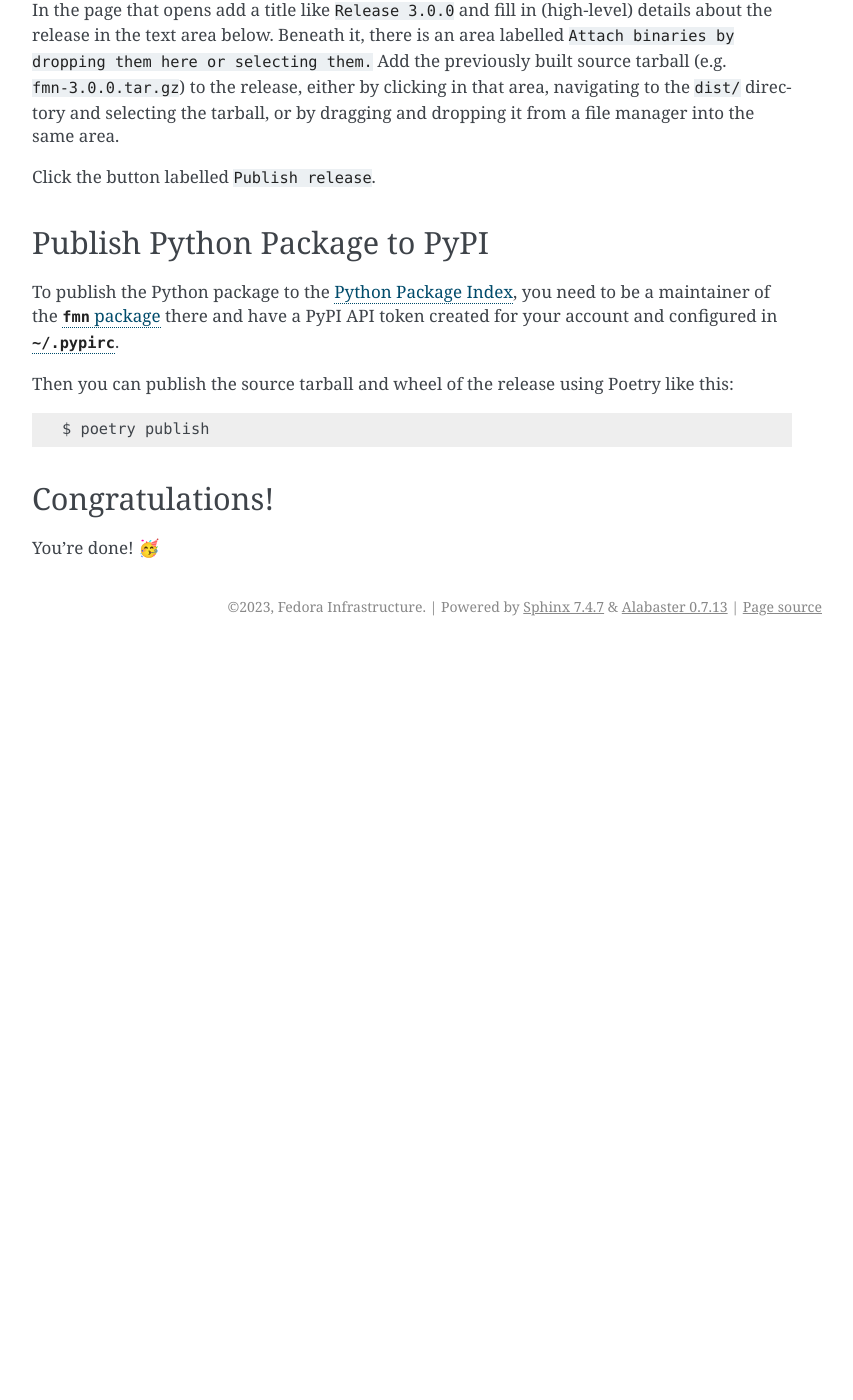
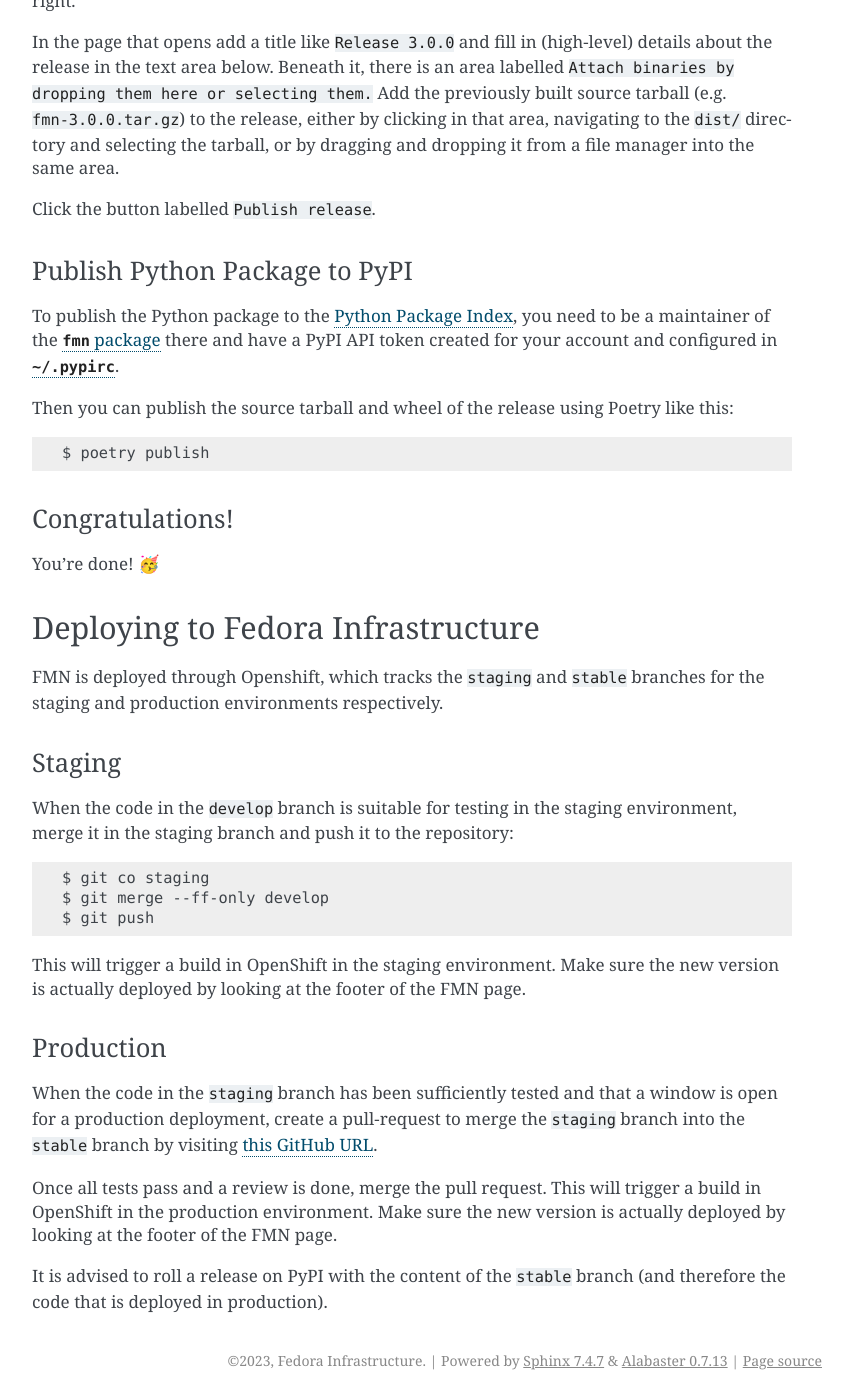
Before and after one commit to fedora-infra/fmn, a Sphinx documentation site: the page built from docs/release.md, in a window 1280 px wide and 1400 px high, scrolled down 1612 px. Shown: the whole window, without its empty margins (338-1191 px from the left). Built offline with Sphinx 7.4.7, drawn with Linux system fonts in a browser that asks for light colours; pages that are not in the unit, such as notebooks, are missing from menus; before the commit the page ends 2258 px from its top, so only the background shows below that; some of the changed text lies outside the part shown.

Commit message:
Document how the code is deployed in Fedora Infra
Signed-off-by: Aurélien Bompard <aurelien@bompard.org>

````diff
--- a/docs/release.md
+++ b/docs/release.md
@@ -6,12 +6,14 @@
 
 # Rolling a Release
 
+## Releasing on PyPI
+
 This documents how a release is made.
 
 Unless otherwise noted, files are referenced relative to and commands should be executed from the
 top-level directory of the repository.
 
-## Generate Changelog
+### Generate Changelog
 
 We want to document what changes between releases. To do that, we use `towncrier` which collates
 changelog snippets and adds them to `docs/changelog.md`:
@@ -35,7 +37,7 @@
 Afterwards, commit the changes to git. The commit should contain the extended `docs/changelog.md`
 file as well as the snippet files which were removed in the previous step.
 
-## Bump the Version
+### Bump the Version
 
 Use `poetry version (patch|minor|major|…)` to bump the version in `pyproject.toml`, e.g.:
 
@@ -48,7 +50,7 @@
 
 Commit the changes to git.
 
-## Tag the Release
+### Tag the Release
 
 Tag this commit with a GPG-signed tag using the plain version number, e.g.:
 
@@ -62,7 +64,7 @@
 $ git push origin develop 3.0.0
 ```
 
-## Build the Artifacts
+### Build the Artifacts
 
 Build the source tarball and installable Python wheel archive:
 
@@ -72,7 +74,7 @@
 
 Th resulting archives will be placed into the `dist/` directory.
 
-## Create a Release on GitHub
+### Create a Release on GitHub
 
 Open [`https://github.com/fedora-infra/fmn/tags`](https://github.com/fedora-infra/fmn/tags) in a web
 browser, navigate to the just created tag (it should be at the top) and select `Create release` from
@@ -80,13 +82,13 @@
 
 In the page that opens add a title like `Release 3.0.0` and fill in (high-level) details about the
 release in the text area below. Beneath it, there is an area labelled `Attach binaries by dropping
-them here or selecting them.` Add the previously built source tarball (e.g.  `fmn-3.0.0.tar.gz`) to
+them here or selecting them.` Add the previously built source tarball (e.g. `fmn-3.0.0.tar.gz`) to
 the release, either by clicking in that area, navigating to the `dist/` directory and selecting the
 tarball, or by dragging and dropping it from a file manager into the same area.
 
 Click the button labelled `Publish release`.
 
-## Publish Python Package to PyPI
+### Publish Python Package to PyPI
 
 To publish the Python package to the [Python Package Index](https://pypi.org), you need to be a
 maintainer of the [`fmn` package](https://pypi.org/project/fmn/) there and have a PyPI API token
@@ -99,6 +101,38 @@
 $ poetry publish
 ```
 
-## Congratulations!
+### Congratulations!
 
 You’re done! 🥳
+
+## Deploying to Fedora Infrastructure
+
+FMN is deployed through Openshift, which tracks the `staging` and `stable` branches for the staging
+and production environments respectively.
+
+### Staging
+
+When the code in the `develop` branch is suitable for testing in the staging environment, merge it
+in the staging branch and push it to the repository:
+
+```
+$ git co staging
+$ git merge --ff-only develop
+$ git push
+```
+
+This will trigger a build in OpenShift in the staging environment. Make sure the new version is
+actually deployed by looking at the footer of the FMN page.
+
+### Production
+
+When the code in the `staging` branch has been sufficiently tested and that a window is open for a
+production deployment, create a pull-request to merge the `staging` branch into the `stable` branch
+by visiting [this GitHub URL](https://github.com/fedora-infra/fmn/pull/new/stable...staging).
+
+Once all tests pass and a review is done, merge the pull request. This will trigger a build in
+OpenShift in the production environment. Make sure the new version is actually deployed by looking
+at the footer of the FMN page.
+
+It is advised to roll a release on PyPI with the content of the `stable` branch (and therefore the
+code that is deployed in production).
````
